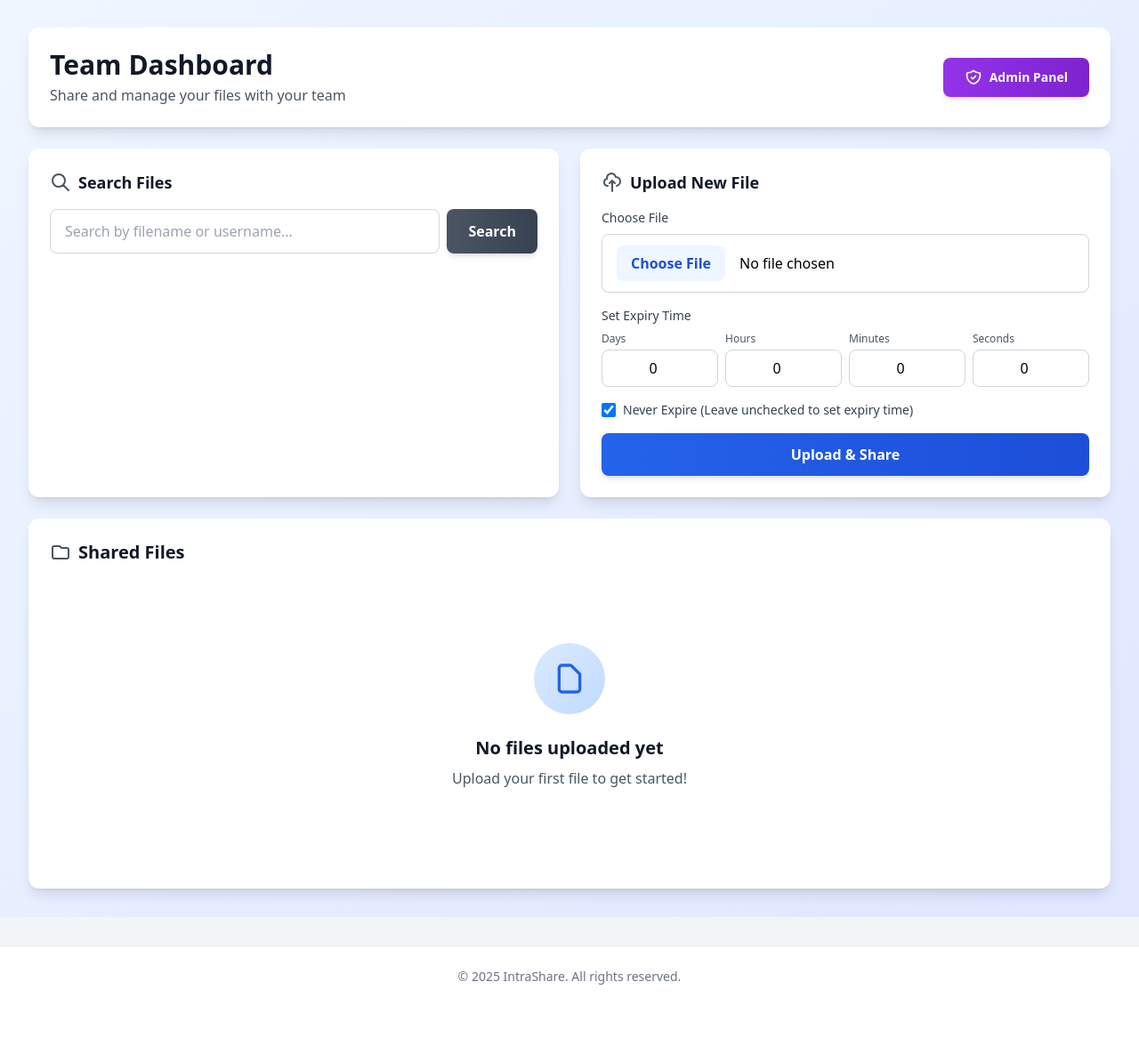
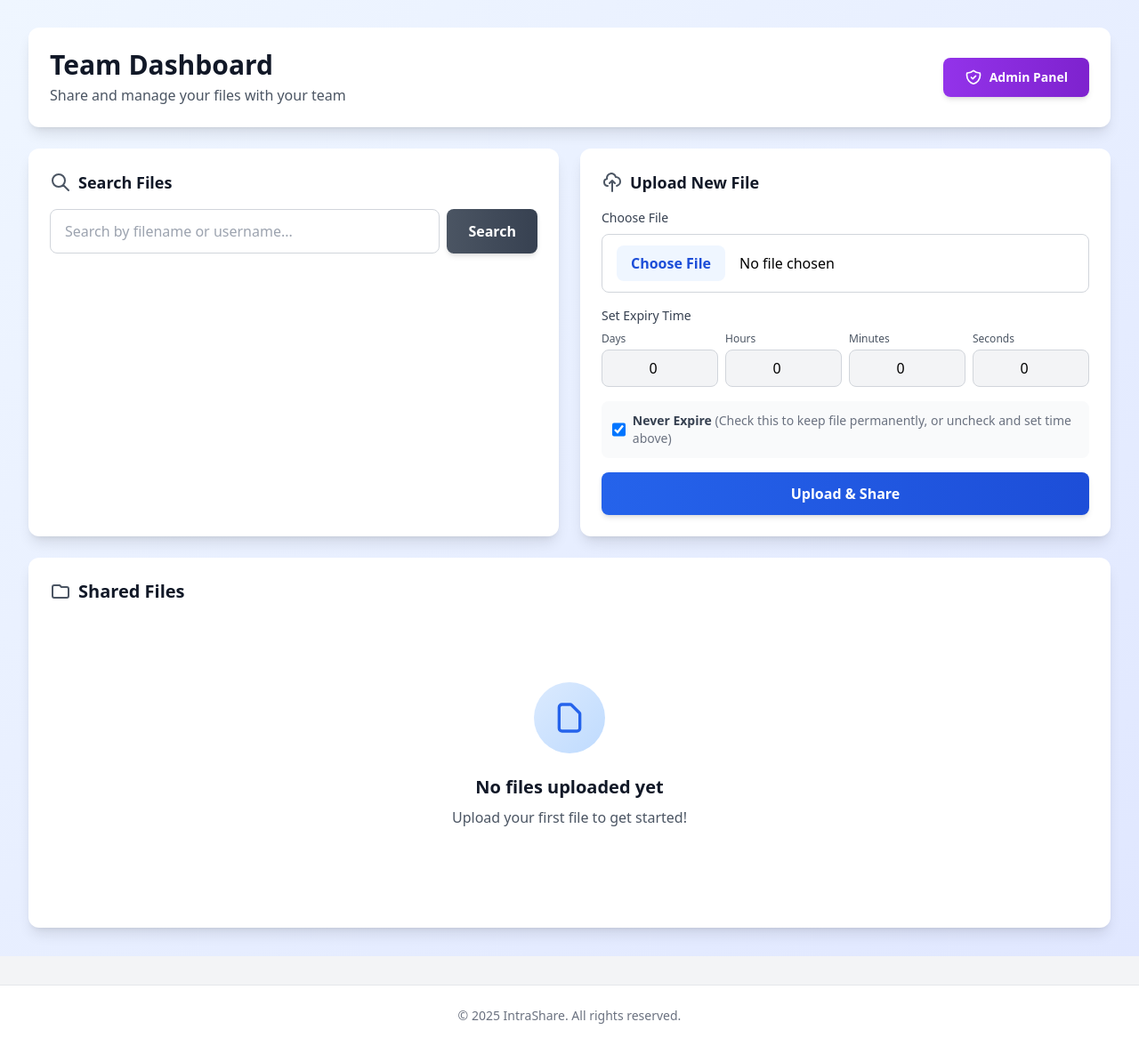
Before and after one commit to sumankarki9/intrashare, a Django app: page /dashboard/ in a window 1280 px wide. Shown: the part 98-1274 px from the top of the page at 89% size. Before the commit the page ends 1205 px from the top, so only its background shows below. Run offline with Django 3.2, Linux system fonts and the light colour scheme; the visitor is signed in with stand-in values (Sample User, id 1); some libraries are stand-ins or nearby versions.

Commit message:
modify expire time

```diff
--- a/templates/dashboard.html
+++ b/templates/dashboard.html
@@ -159,15 +159,16 @@
                     </div>
 
                     <!-- Never Expire Checkbox -->
-                    <div class="flex items-center gap-2">
+                    <div class="flex items-center gap-2 bg-gray-50 p-3 rounded-lg">
                         <input type="checkbox"
                                name="never_expire"
                                id="never_expire"
                                checked
                                onchange="toggleExpiryInputs(this)"
                                class="w-4 h-4 text-blue-600 rounded focus:ring-2 focus:ring-blue-500">
-                        <label for="never_expire" class="text-sm font-medium text-gray-700">
-                            Never Expire (Leave unchecked to set expiry time)
+                        <label for="never_expire" class="text-sm font-medium text-gray-700 cursor-pointer">
+                            <span class="font-semibold">Never Expire</span>
+                            <span class="text-gray-500">(Check this to keep file permanently, or uncheck and set time above)</span>
                         </label>
                     </div>
 
@@ -203,7 +204,7 @@
                     {% for file in files %}
                         <div class="border border-gray-200 rounded-xl p-5 hover:shadow-md transition bg-gradient-to-r from-white to-gray-50">
                             <!-- File Info -->
-                            <div class="flex items-start justify-between mb-4">
+                            <div class="flex items-start justify-between mb-3">
                                 <div class="flex items-start gap-4 flex-1 min-w-0">
                                     <!-- File Icon -->
                                     <div class="flex-shrink-0">
@@ -245,7 +246,7 @@
                                             </span>
                                         </div>
                                         <!-- Expiry Information -->
-                                        <div class="flex items-center gap-2 mt-2">
+                                        <div class="flex items-center gap-2">
                                             {% if file.expires_at %}
                                                 <span class="flex items-center gap-1 text-sm {% if file.is_expired %}text-red-600{% else %}text-orange-600{% endif %}">
                                                     <svg class="w-4 h-4" fill="none" stroke="currentColor" viewBox="0 0 24 24">
@@ -270,59 +271,61 @@
                                 </div>
                             </div>
 
-                            <!-- Action Buttons -->
-                            <div class="flex flex-wrap gap-3">
+                            <!-- Action Buttons and Update Form -->
+                            <div class="space-y-3">
+                                <!-- Main Action Buttons -->
+                                <div class="flex flex-wrap gap-2">
+                                    {% if file.uploader == request.user or request.user.is_superuser %}
+                                        <!-- Delete Button -->
+                                        <form method="POST"
+                                              action="{% url 'delete_file' file.id %}"
+                                              onsubmit="return confirm('⚠️ Are you sure you want to delete this file?\n\nFile: {{ file.file.name|slice:"8:" }}\n\nThis action cannot be undone!');"
+                                              class="inline">
+                                            {% csrf_token %}
+                                            <button type="submit"
+                                                    class="bg-red-600 text-white px-4 py-1.5 rounded hover:bg-red-700 transition text-sm font-medium">
+                                                Delete
+                                            </button>
+                                        </form>
+                                    {% endif %}
+
+                                    <!-- Download Button -->
+                                    <a href="{% url 'download_file' file.id %}"
+                                       class="bg-blue-600 text-white px-4 py-1.5 rounded hover:bg-blue-700 transition text-sm font-medium inline-block">
+                                        Download
+                                    </a>
+                                </div>
+
                                 {% if file.uploader == request.user or request.user.is_superuser %}
-                                    <!-- Update File -->
-                                    <form method="POST" enctype="multipart/form-data" class="flex flex-wrap gap-2 items-center">
+                                    <!-- Update Form -->
+                                    <form method="POST" enctype="multipart/form-data" class="border-t border-gray-200 pt-3 space-y-2">
                                         {% csrf_token %}
                                         <input type="file"
                                                name="update_file"
-                                               required
-                                               class="text-sm border border-gray-300 rounded-lg px-3 py-2 focus:ring-2 focus:ring-yellow-500 file:mr-2 file:py-1 file:px-3 file:rounded file:border-0 file:bg-yellow-50 file:text-yellow-700 hover:file:bg-yellow-100 file:font-medium transition"
+                                               class="w-full text-sm border border-gray-300 rounded px-2 py-1 focus:ring-1 focus:ring-yellow-500"
                                                onchange="checkFileSize(this, 'update')"
                                                id="update-file-{{ file.id }}">
-                                        <select name="expiry_option" class="text-sm border border-gray-300 rounded-lg px-3 py-2 focus:ring-2 focus:ring-yellow-500">
-                                            <option value="1_day" {% if file.expiry_option == '1_day' %}selected{% endif %}>1 Day</option>
-                                            <option value="3_days" {% if file.expiry_option == '3_days' %}selected{% endif %}>3 Days</option>
-                                            <option value="7_days" {% if file.expiry_option == '7_days' %}selected{% endif %}>7 Days</option>
-                                            <option value="30_days" {% if file.expiry_option == '30_days' %}selected{% endif %}>30 Days</option>
-                                            <option value="never" {% if file.expiry_option == 'never' %}selected{% endif %}>Never</option>
-                                        </select>
+
+                                        <div class="flex gap-2 items-center text-sm flex-wrap">
+                                            <span class="text-gray-600">Expires:</span>
+                                            <input type="number" name="expiry_days" min="0" value="{{ file.expiry_days }}" placeholder="0" id="update_days_{{ file.id }}" class="w-16 border border-gray-300 px-2 py-1 rounded text-center text-sm">
+                                            <span class="text-gray-500">d</span>
+                                            <input type="number" name="expiry_hours" min="0" max="23" value="{{ file.expiry_hours }}" placeholder="0" id="update_hours_{{ file.id }}" class="w-16 border border-gray-300 px-2 py-1 rounded text-center text-sm">
+                                            <span class="text-gray-500">h</span>
+                                            <input type="number" name="expiry_minutes" min="0" max="59" value="{{ file.expiry_minutes }}" placeholder="0" id="update_minutes_{{ file.id }}" class="w-16 border border-gray-300 px-2 py-1 rounded text-center text-sm">
+                                            <span class="text-gray-500">m</span>
+                                            <label class="flex items-center gap-1 text-sm text-gray-600">
+                                                <input type="checkbox" name="never_expire" id="update_never_{{ file.id }}" {% if file.never_expire %}checked{% endif %} onchange="toggleUpdateExpiryInputs(this, {{ file.id }})" class="rounded">
+                                                Never
+                                            </label>
+                                        </div>
+
                                         <input type="hidden" name="file_id" value="{{ file.id }}">
-                                        <button type="submit"
-                                                class="bg-gradient-to-r from-yellow-500 to-yellow-600 text-white px-5 py-2 rounded-lg hover:from-yellow-600 hover:to-yellow-700 transition text-sm font-semibold shadow-md whitespace-nowrap inline-flex items-center gap-2">
-                                            <svg class="w-4 h-4" fill="none" stroke="currentColor" viewBox="0 0 24 24">
-                                                <path stroke-linecap="round" stroke-linejoin="round" stroke-width="2" d="M4 4v5h.582m15.356 2A8.001 8.001 0 004.582 9m0 0H9m11 11v-5h-.581m0 0a8.003 8.003 0 01-15.357-2m15.357 2H15"></path>
-                                            </svg>
+                                        <button type="submit" class="bg-yellow-500 text-white px-4 py-1.5 rounded hover:bg-yellow-600 transition text-sm font-medium">
                                             Update
                                         </button>
                                     </form>
-
-                                    <!-- Delete File -->
-                                    <form method="POST"
-                                          action="{% url 'delete_file' file.id %}"
-                                          onsubmit="return confirm('⚠️ Are you sure you want to delete this file?\n\nFile: {{ file.file.name|slice:"8:" }}\n\nThis action cannot be undone!');"
-                                          class="inline">
-                                        {% csrf_token %}
-                                        <button type="submit"
-                                                class="bg-gradient-to-r from-red-600 to-red-700 text-white px-5 py-2 rounded-lg hover:from-red-700 hover:to-red-800 transition text-sm font-semibold shadow-md whitespace-nowrap inline-flex items-center gap-2">
-                                            <svg class="w-4 h-4" fill="none" stroke="currentColor" viewBox="0 0 24 24">
-                                                <path stroke-linecap="round" stroke-linejoin="round" stroke-width="2" d="M19 7l-.867 12.142A2 2 0 0116.138 21H7.862a2 2 0 01-1.995-1.858L5 7m5 4v6m4-6v6m1-10V4a1 1 0 00-1-1h-4a1 1 0 00-1 1v3M4 7h16"></path>
-                                            </svg>
-                                            Delete
-                                        </button>
-                                    </form>
                                 {% endif %}
-
-                                <!-- Download Button -->
-                                <a href="{% url 'download_file' file.id %}"
-                                   class="bg-gradient-to-r from-blue-600 to-blue-700 text-white px-5 py-2 rounded-lg hover:from-blue-700 hover:to-blue-800 transition text-sm font-semibold shadow-md whitespace-nowrap inline-flex items-center gap-2">
-                                    <svg class="w-4 h-4" fill="none" stroke="currentColor" viewBox="0 0 24 24">
-                                        <path stroke-linecap="round" stroke-linejoin="round" stroke-width="2" d="M4 16v1a3 3 0 003 3h10a3 3 0 003-3v-1m-4-4l-4 4m0 0l-4-4m4 4V4"></path>
-                                    </svg>
-                                    Download
-                                </a>
                             </div>
                         </div>
                     {% endfor %}
@@ -382,5 +385,87 @@
         }
         return true;
     }
+
+    function toggleExpiryInputs(checkbox) {
+        const days = document.getElementById('expiry_days');
+        const hours = document.getElementById('expiry_hours');
+        const minutes = document.getElementById('expiry_minutes');
+        const seconds = document.getElementById('expiry_seconds');
+
+        if (checkbox.checked) {
+            // Disable and reset expiry inputs when "Never Expire" is checked
+            days.disabled = true;
+            hours.disabled = true;
+            minutes.disabled = true;
+            seconds.disabled = true;
+            days.value = 0;
+            hours.value = 0;
+            minutes.value = 0;
+            seconds.value = 0;
+            days.classList.add('bg-gray-100');
+            hours.classList.add('bg-gray-100');
+            minutes.classList.add('bg-gray-100');
+            seconds.classList.add('bg-gray-100');
+        } else {
+            // Enable expiry inputs
+            days.disabled = false;
+            hours.disabled = false;
+            minutes.disabled = false;
+            seconds.disabled = false;
+            days.classList.remove('bg-gray-100');
+            hours.classList.remove('bg-gray-100');
+            minutes.classList.remove('bg-gray-100');
+            seconds.classList.remove('bg-gray-100');
+        }
+    }
+
+    function toggleUpdateExpiryInputs(checkbox, fileId) {
+        const days = document.getElementById('update_days_' + fileId);
+        const hours = document.getElementById('update_hours_' + fileId);
+        const minutes = document.getElementById('update_minutes_' + fileId);
+        const seconds = document.getElementById('update_seconds_' + fileId);
+
+        if (checkbox.checked) {
+            // Disable and reset expiry inputs when "Never Expire" is checked
+            days.disabled = true;
+            hours.disabled = true;
+            minutes.disabled = true;
+            seconds.disabled = true;
+            days.value = 0;
+            hours.value = 0;
+            minutes.value = 0;
+            seconds.value = 0;
+            days.classList.add('bg-gray-100');
+            hours.classList.add('bg-gray-100');
+            minutes.classList.add('bg-gray-100');
+            seconds.classList.add('bg-gray-100');
+        } else {
+            // Enable expiry inputs
+            days.disabled = false;
+            hours.disabled = false;
+            minutes.disabled = false;
+            seconds.disabled = false;
+            days.classList.remove('bg-gray-100');
+            hours.classList.remove('bg-gray-100');
+            minutes.classList.remove('bg-gray-100');
+            seconds.classList.remove('bg-gray-100');
+        }
+    }
+
+    // Initialize on page load
+    document.addEventListener('DOMContentLoaded', function() {
+        // Initialize upload form
+        const neverExpireCheckbox = document.getElementById('never_expire');
+        if (neverExpireCheckbox) {
+            toggleExpiryInputs(neverExpireCheckbox);
+        }
+
+        // Initialize all update forms
+        const updateCheckboxes = document.querySelectorAll('[id^="update_never_"]');
+        updateCheckboxes.forEach(function(checkbox) {
+            const fileId = checkbox.id.replace('update_never_', '');
+            toggleUpdateExpiryInputs(checkbox, fileId);
+        });
+    });
 </script>
 {% endblock %}
--- a/user/views.py
+++ b/user/views.py
@@ -220,34 +220,40 @@ def dashboard(request):
                 messages.error(request, f"File too large! Maximum allowed size is {max_file_size_mb:.2f} MB.")
                 return redirect('dashboard')
 
-            form = FileUploadForm(request.POST, request.FILES)
-            if form.is_valid():
-                f = form.save(commit=False)
-                f.uploader = request.user
+            # Get form data
+            never_expire = request.POST.get('never_expire') == 'on'
 
-                # Check if never_expire checkbox is checked
-                never_expire = request.POST.get('never_expire') == 'on'
+            # Create file instance manually
+            user_file = UserFile()
+            user_file.file = uploaded_file
+            user_file.uploader = request.user
+            user_file.never_expire = never_expire
 
-                if never_expire:
-                    f.never_expire = True
-                    f.expires_at = None
-                else:
-                    # User wants to set expiry time
-                    f.never_expire = False
-                    # The save method will calculate expires_at
+            if not never_expire:
+                # Get time values
+                user_file.expiry_days = int(request.POST.get('expiry_days', 0) or 0)
+                user_file.expiry_hours = int(request.POST.get('expiry_hours', 0) or 0)
+                user_file.expiry_minutes = int(request.POST.get('expiry_minutes', 0) or 0)
+                user_file.expiry_seconds = int(request.POST.get('expiry_seconds', 0) or 0)
+            else:
+                # Reset all time fields to 0 when never expire
+                user_file.expiry_days = 0
+                user_file.expiry_hours = 0
+                user_file.expiry_minutes = 0
+                user_file.expiry_seconds = 0
 
-                f.save()
+            # Save (this will trigger calculate_expiry in model)
+            user_file.save()
 
-                if f.never_expire:
-                    messages.success(request, "File uploaded successfully! Expiry: Never")
-                else:
-                    messages.success(request, f"File uploaded successfully! Expiry: {f.get_expiry_time_string()}")
-                return redirect('dashboard')
+            if user_file.never_expire:
+                messages.success(request, "File uploaded successfully! Expiry: Never")
             else:
-                messages.error(request, "Error uploading file. Please try again.")
+                messages.success(request, f"File uploaded successfully! Expiry: {user_file.get_expiry_time_string()}")
 
-        elif 'update_file' in request.FILES and 'file_id' in request.POST:
-            # Update existing file
+            return redirect('dashboard')
+
+        elif 'update_file' in request.FILES or 'file_id' in request.POST:
+            # Update existing file (file is now optional)
             try:
                 file_id = int(request.POST['file_id'])
                 user_file = UserFile.objects.get(id=file_id)
@@ -257,39 +263,50 @@ def dashboard(request):
                     messages.error(request, "You don't have permission to update this file.")
                     return redirect('dashboard')
 
-                new_file = request.FILES['update_file']
+                # Check if new file is uploaded
+                if 'update_file' in request.FILES:
+                    new_file = request.FILES['update_file']
 
-                # Server-side file size validation
-                if new_file.size > max_file_size_bytes:
-                    messages.error(request, f"File too large! Maximum allowed size is {max_file_size_mb:.2f} MB.")
-                    return redirect('dashboard')
+                    # Server-side file size validation
+                    if new_file.size > max_file_size_bytes:
+                        messages.error(request, f"File too large! Maximum allowed size is {max_file_size_mb:.2f} MB.")
+                        return redirect('dashboard')
 
-                # Get expiry fields if provided
+                    # Delete old file and upload new one
+                    user_file.file.delete(save=False)
+                    user_file.file = new_file
+
+                # Update expiry settings (always update, even if no new file)
                 never_expire = request.POST.get('never_expire') == 'on'
-
-                # Delete old file and save new one
-                user_file.file.delete(save=False)
-                user_file.file = new_file
                 user_file.never_expire = never_expire
 
                 if not never_expire:
-                    user_file.expiry_days = int(request.POST.get('expiry_days', 0))
-                    user_file.expiry_hours = int(request.POST.get('expiry_hours', 0))
-                    user_file.expiry_minutes = int(request.POST.get('expiry_minutes', 0))
-                    user_file.expiry_seconds = int(request.POST.get('expiry_seconds', 0))
+                    user_file.expiry_days = int(request.POST.get('expiry_days', 0) or 0)
+                    user_file.expiry_hours = int(request.POST.get('expiry_hours', 0) or 0)
+                    user_file.expiry_minutes = int(request.POST.get('expiry_minutes', 0) or 0)
+                    user_file.expiry_seconds = int(request.POST.get('expiry_seconds', 0) or 0)
+                else:
+                    user_file.expiry_days = 0
+                    user_file.expiry_hours = 0
+                    user_file.expiry_minutes = 0
+                    user_file.expiry_seconds = 0
 
-                user_file.expires_at = None  # Reset to recalculate
+                # Save will recalculate expiry
                 user_file.save()
 
-                messages.success(request, f"File updated successfully.")
+                if 'update_file' in request.FILES:
+                    messages.success(request, f"File and expiry updated successfully.")
+                else:
+                    messages.success(request, f"Expiry time updated successfully.")
+
                 return redirect('dashboard')
 
             except UserFile.DoesNotExist:
                 messages.error(request, "File not found.")
-            except ValueError:
-                messages.error(request, "Invalid file ID or expiry values.")
+            except ValueError as e:
+                messages.error(request, f"Invalid input: {str(e)}")
             except Exception as e:
-                messages.error(request, f"Error updating file: {str(e)}")
+                messages.error(request, f"Error updating: {str(e)}")
 
             return redirect('dashboard')
 
```
Also changed, not shown: user/models.py (+22 -15 lines).
